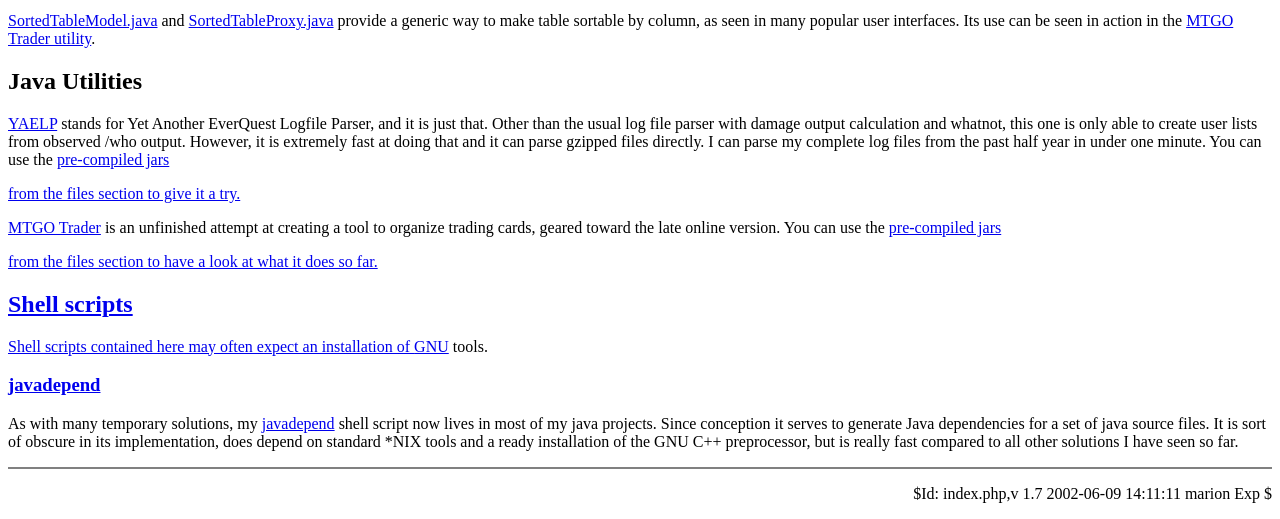
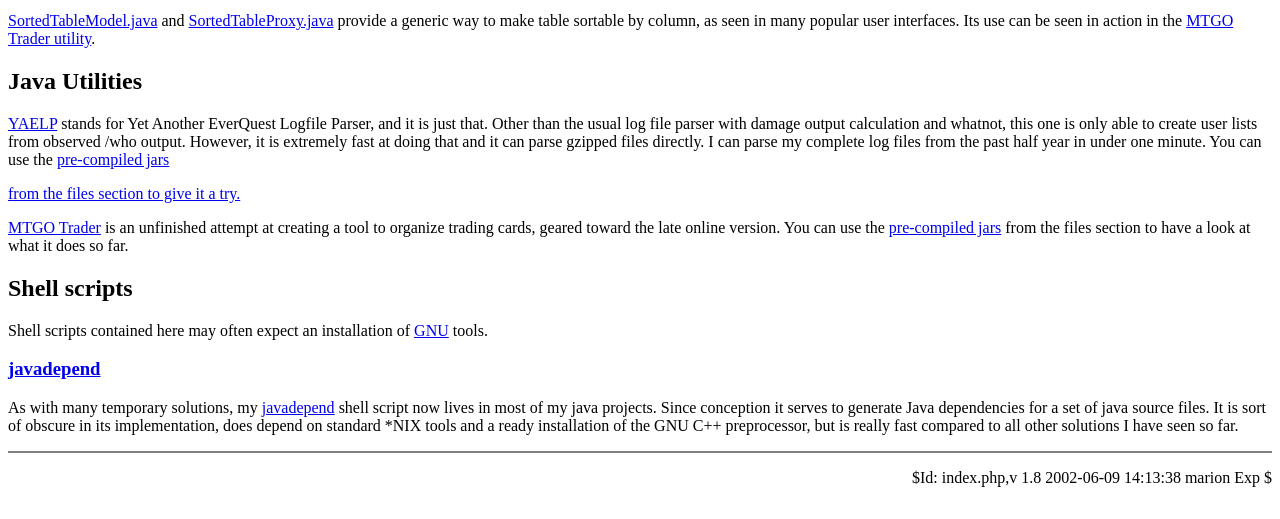
Before and after one commit to alagopus/fraglets, a PHP site: page / in a window 1280 px wide. Shown: the part 906-1425 px from the top of the page. After the commit the page ends 1393 px from the top, so only its background shows below. Run offline with PHP 8.4, Linux system fonts and the light colour scheme.

Commit message:
Fix unclosed anchor

```diff
--- a/html/index.php
+++ b/html/index.php
@@ -107,7 +107,7 @@ files from the past half year in under one minute. You can use the
 >MTGO Trader</a> is an unfinished attempt at creating a tool to organize
 trading cards, geared toward the late online version. You can use the
 <a href="http://sourceforge.net/project/showfiles.php?group_id=5068"
->pre-compiled jars</p> from the files section to have a look at what
+>pre-compiled jars</a> from the files section to have a look at what
 it does so far.</p>
 
 <h2>Shell scripts</h2>
@@ -123,6 +123,6 @@ files. It is sort of obscure in its implementation, does depend on standard
 *NIX tools and a ready installation of the GNU C++ preprocessor, but is
 really fast compared to all other solutions I have seen so far.
 
-<hr noshade><p align="right">$Id: index.php,v 1.7 2002-06-09 14:11:11 marion Exp $</p>
+<hr noshade><p align="right">$Id: index.php,v 1.8 2002-06-09 14:13:38 marion Exp $</p>
 </BODY>
 </HTML>
```
